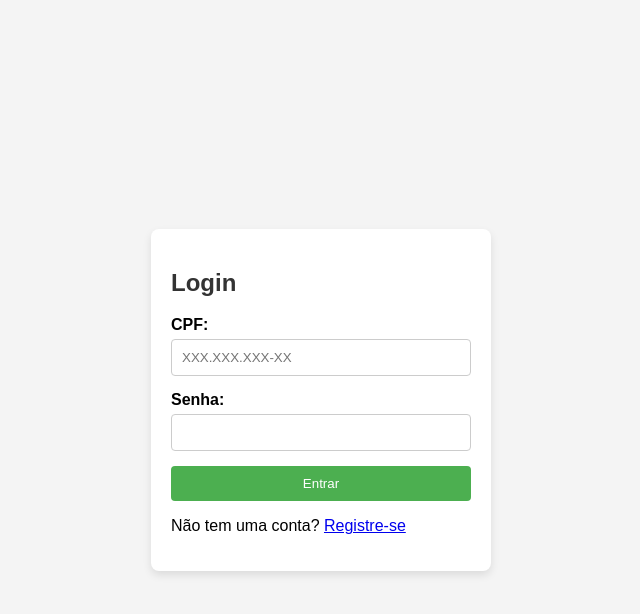
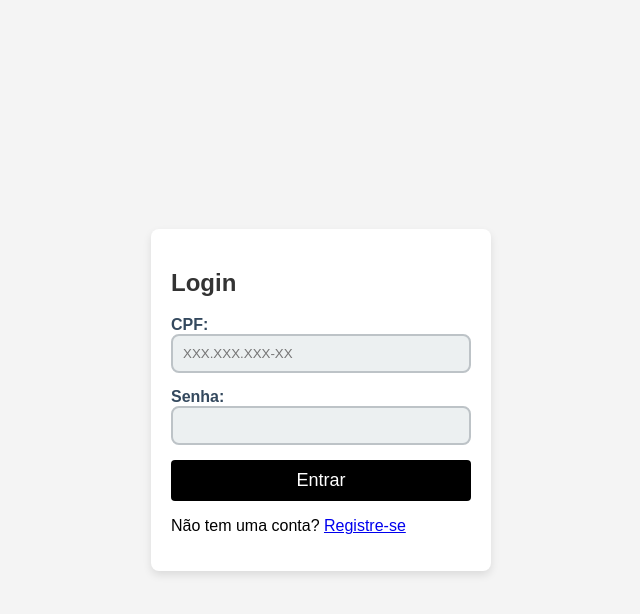
Before and after one commit to CeciliaCarol/BibliotecaVirtual, a Django app: page /usuario/login/ in a window 1280 px wide. Shown: the top 614 px of the page, without its empty margins (319-959 px from the left). Run offline with Django 5.2, Linux system fonts and the light colour scheme.

Commit message:
Definição de estilos para login e registro

```diff
--- a/biblioteca/static/css/login_register-estilo.css
+++ b/biblioteca/static/css/login_register-estilo.css
@@ -11,6 +11,7 @@ body {
 
 h2 {
     color: #333;
+    font-family: 'Poppins' sans-serif;
 }
 
 /* Estilo para o formulário */
@@ -27,9 +28,12 @@ form {
 }
 
 label {
-    display: block;
+    display: flex;
+    flex-direction: column;
+    text-align: left;
+    font-size: 1em;
     font-weight: bold;
-    margin-bottom: 5px;
+    color: #34495e;
 }
 
 input[type="text"],
@@ -37,23 +41,35 @@ input[type="email"],
 input[type="password"] {
     width: 100%;
     padding: 10px;
-    border: 1px solid #ccc;
-    border-radius: 4px;
+    border: 2px solid #bdc3c7;
+    border-radius: 8px;
     box-sizing: border-box;
+    background: #ecf0f1;
+    transition: all 0.3s ease-in-out;
+}
+
+input[type="text"]:focus,
+input[type="email"]:focus,
+input[type="password"]:focus {
+    border-color:rgb(182, 215, 237);
+    box-shadow: 0 0 10px rgba(52, 152, 219, 0.3);
+    background: white;
+    outline: none;
 }
 
 button {
     width: 100%;
     padding: 10px;
-    background-color: #4CAF50;
+    background-color:rgb(0, 0, 0);
     color: white;
     border: none;
     border-radius: 4px;
     cursor: pointer;
+    font-size: 18px;
 }
 
 button:hover {
-    background-color: #45a049;
+    background-color:rgb(31, 32, 31);
 }
 
 /* Estilo para mensagens de erro */
```
